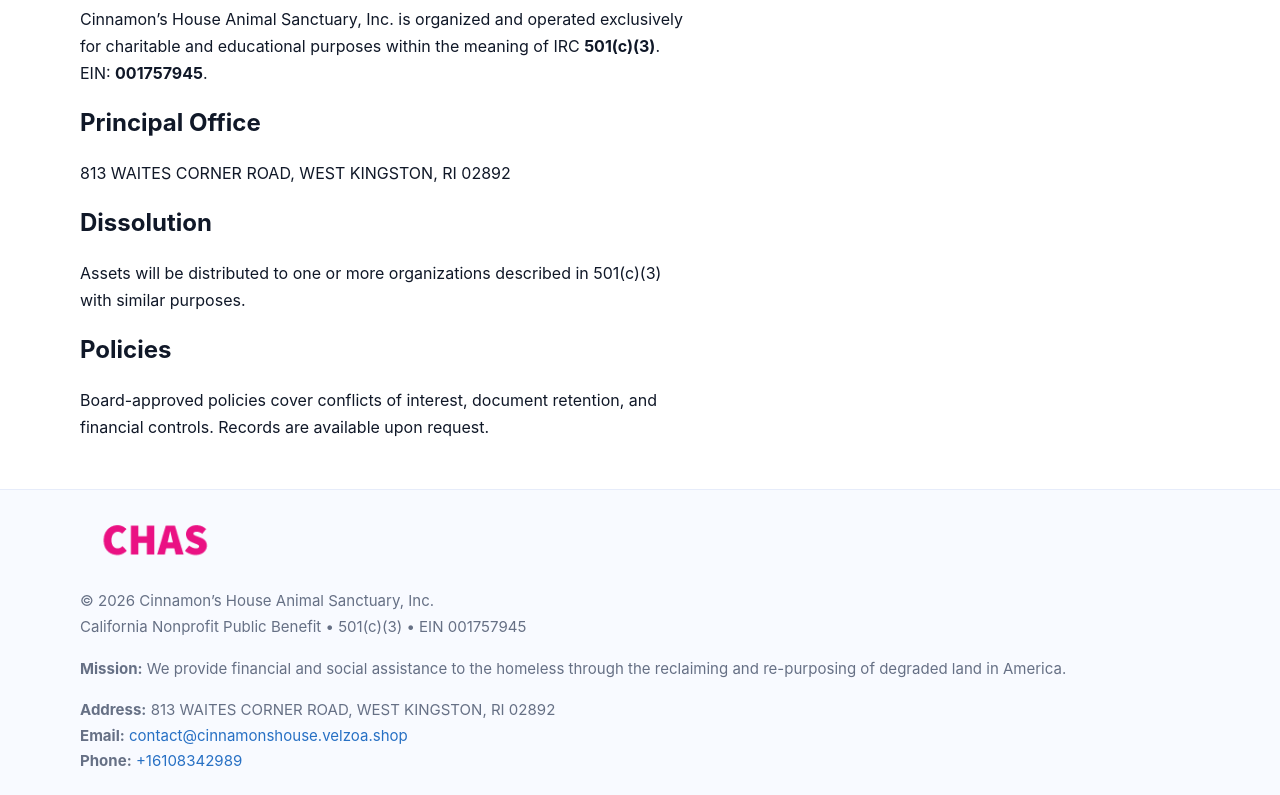
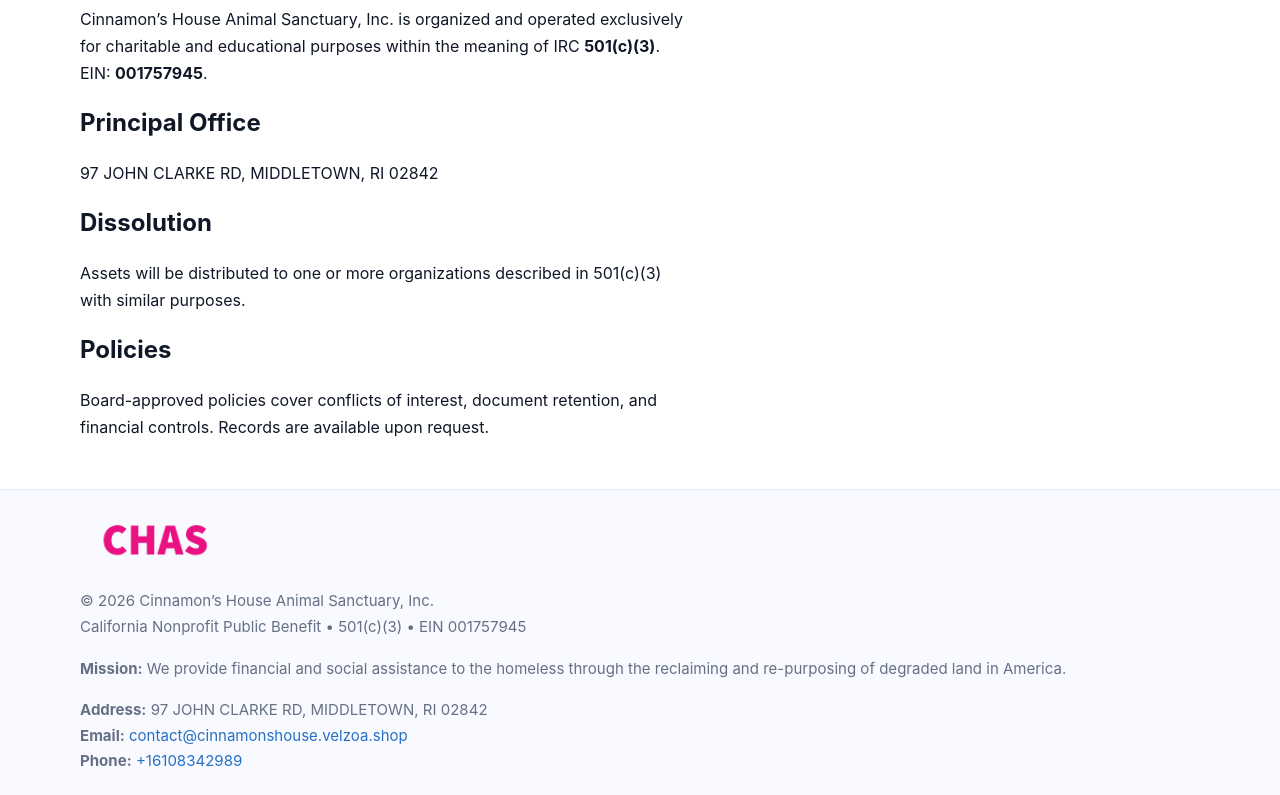
Before and after one commit to thuanbg111/cinnamons-house-animal-sanctuary-inc-7945, a plain HTML site: page governance.html in a window 1280 px wide. Shown: the part 190-985 px from the top of the page. Drawn offline with Linux system fonts and the light colour scheme.

Commit message:
Update governance.html

```diff
--- a/governance.html
+++ b/governance.html
@@ -27,7 +27,7 @@
       <div>
         <h1>Governance & Legal</h1>
         <p>Cinnamon’s House Animal Sanctuary, Inc. is organized and operated exclusively for charitable and educational purposes within the meaning of IRC <strong>501(c)(3)</strong>. EIN: <strong>001757945</strong>.</p>
-        <h2>Principal Office</h2><p>813 WAITES CORNER ROAD, WEST KINGSTON, RI 02892</p>
+        <h2>Principal Office</h2><p>97 JOHN CLARKE RD, MIDDLETOWN, RI 02842</p>
         <h2>Dissolution</h2><p>Assets will be distributed to one or more organizations described in 501(c)(3) with similar purposes.</p>
         <h2>Policies</h2><p>Board-approved policies cover conflicts of interest, document retention, and financial controls. Records are available upon request.</p>
       </div>
@@ -39,7 +39,7 @@
     <div class="container grid">
       <div><img src="images/logo.png" alt="" style="width:150px;margin-bottom:.6rem"><div class="small">© <span id="year"></span> Cinnamon’s House Animal Sanctuary, Inc.</div><div class="small">California Nonprofit Public Benefit • 501(c)(3) • EIN 001757945</div></div>
       <div><div class="small"><strong>Mission:</strong> We provide financial and social assistance to the homeless through the reclaiming and re-purposing of degraded land in America.</div></div>
-      <div><div class="small"><strong>Address:</strong> 813 WAITES CORNER ROAD, WEST KINGSTON, RI 02892<br><strong>Email:</strong> <a href="mailto:contact@cinnamonshouse.velzoa.shop">contact@cinnamonshouse.velzoa.shop</a><br><strong>Phone:</strong> <a href="tel:+16108342989">+16108342989</a></div></div>
+      <div><div class="small"><strong>Address:</strong> 97 JOHN CLARKE RD, MIDDLETOWN, RI 02842<br><strong>Email:</strong> <a href="mailto:contact@cinnamonshouse.velzoa.shop">contact@cinnamonshouse.velzoa.shop</a><br><strong>Phone:</strong> <a href="tel:+16108342989">+16108342989</a></div></div>
     </div>
   </footer>
 </main>
```
